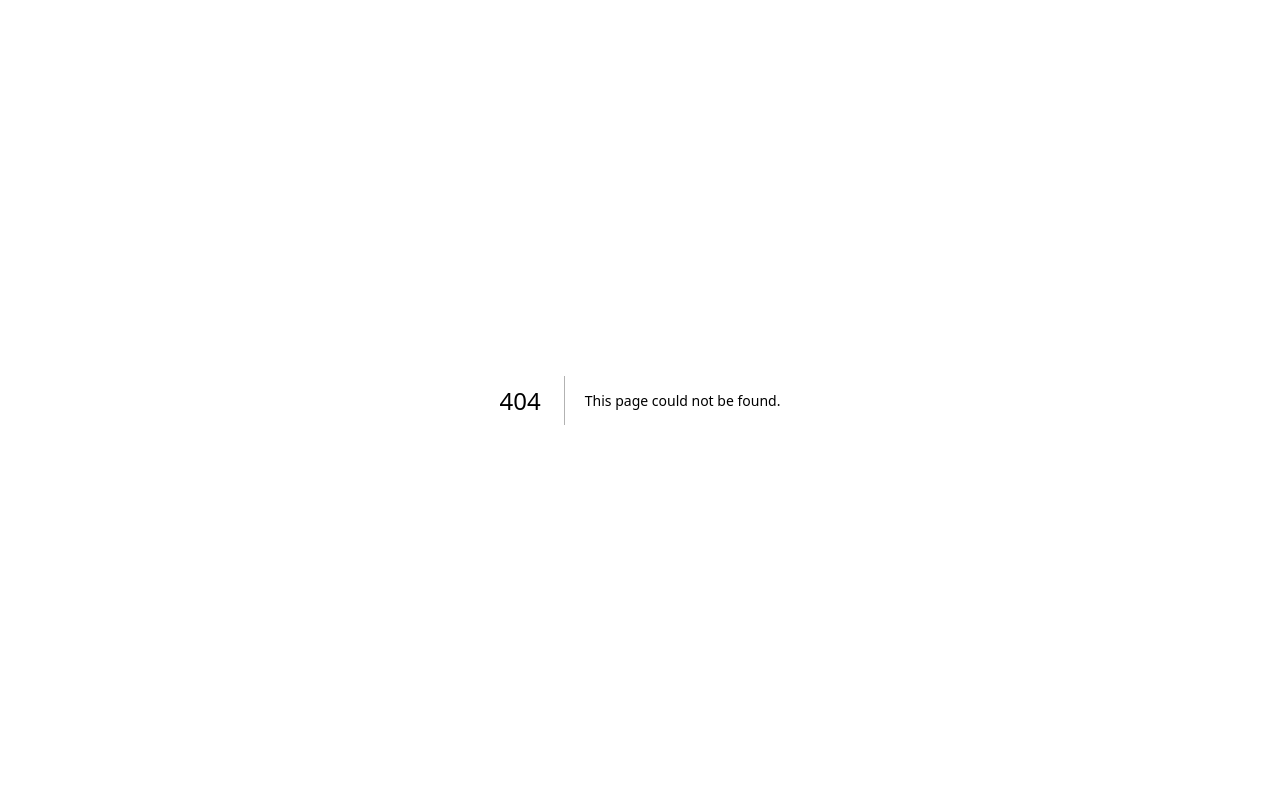
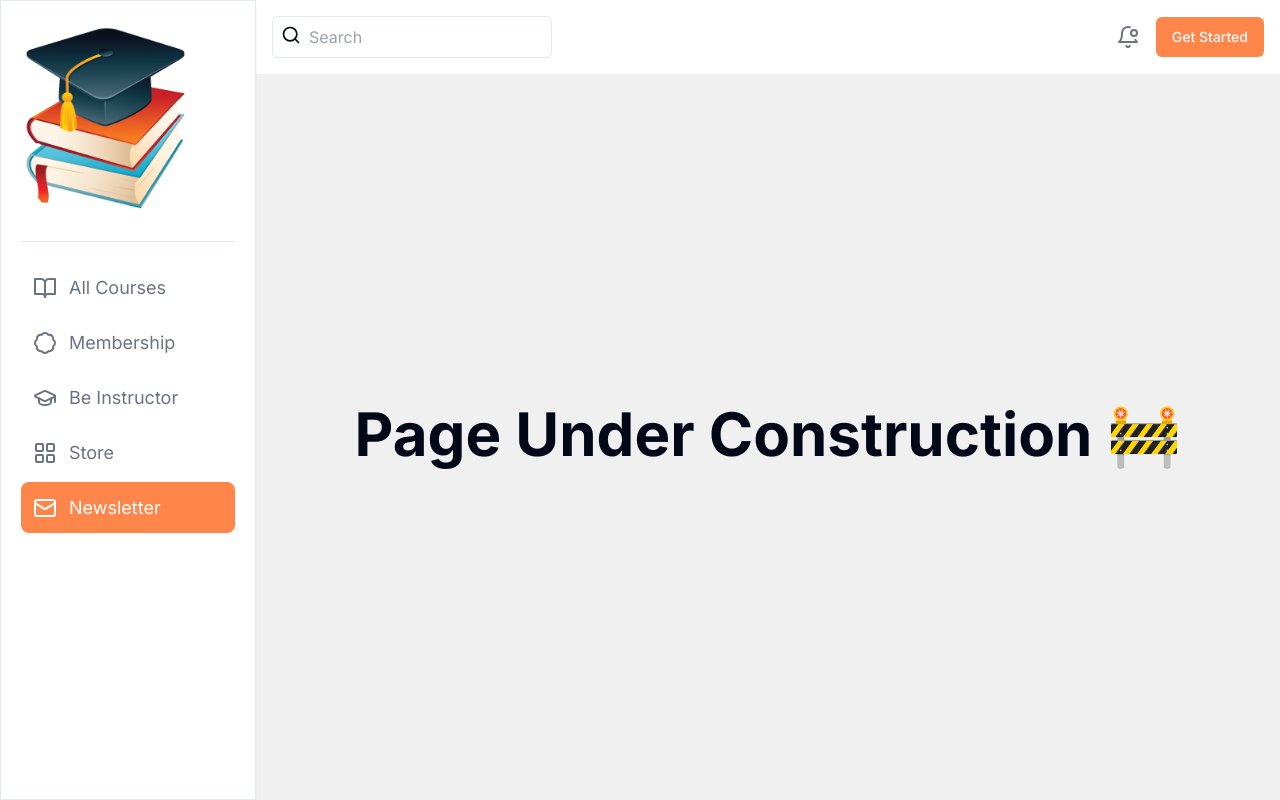
Before and after one commit to amank0259/EduTech, a Next.js app: page /newsletter in a window 1280 px wide. Before the commit this address had no page. Built offline with nearby package versions, Linux system fonts and the light colour scheme; no server answers.

Commit message:
add newsletter page

```diff
--- /dev/null
+++ b/app/(router)/newsletter/page.jsx
@@ -0,0 +1,11 @@
+import React from 'react'
+
+function page() {
+    return (
+        <div className='flex h-[90vh] items-center justify-center'>
+            <h2 className='text-6xl font-bold'>Page Under Construction 🚧</h2>
+        </div>
+    )
+}
+
+export default page
```
